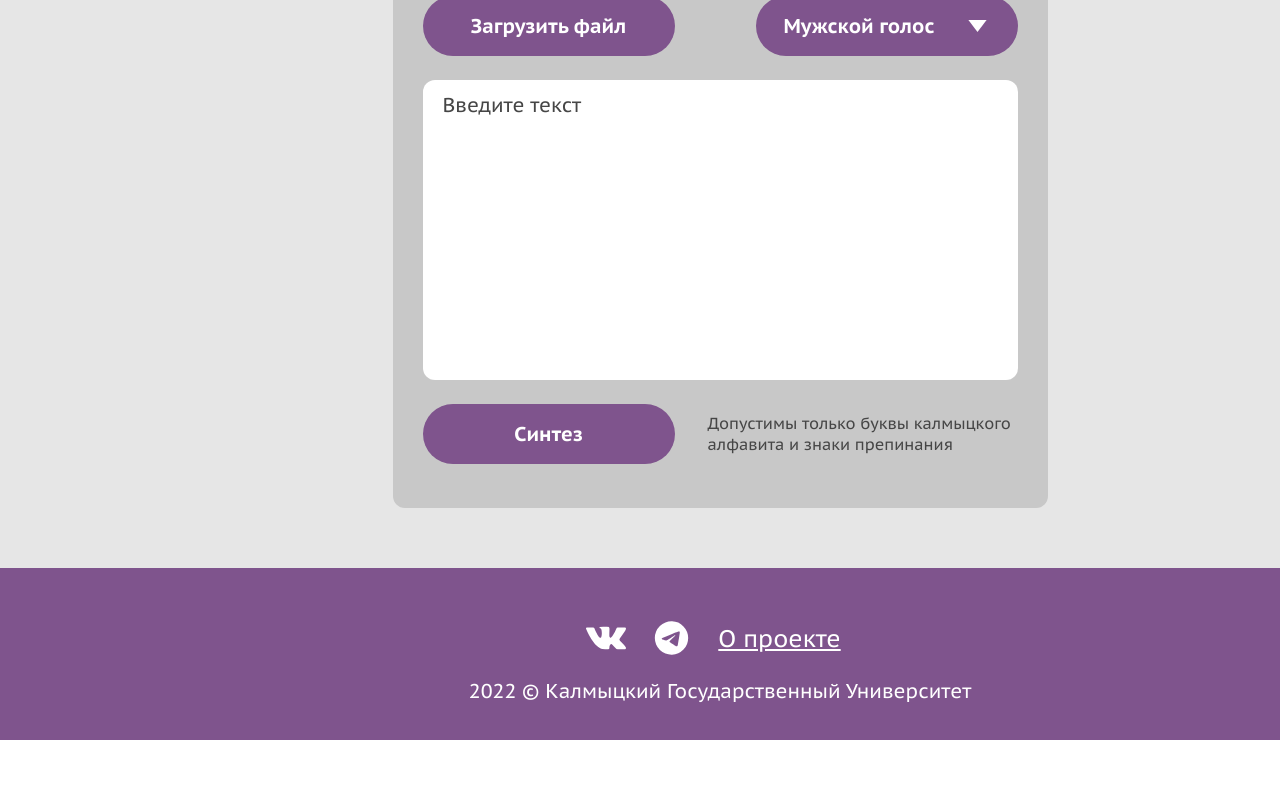
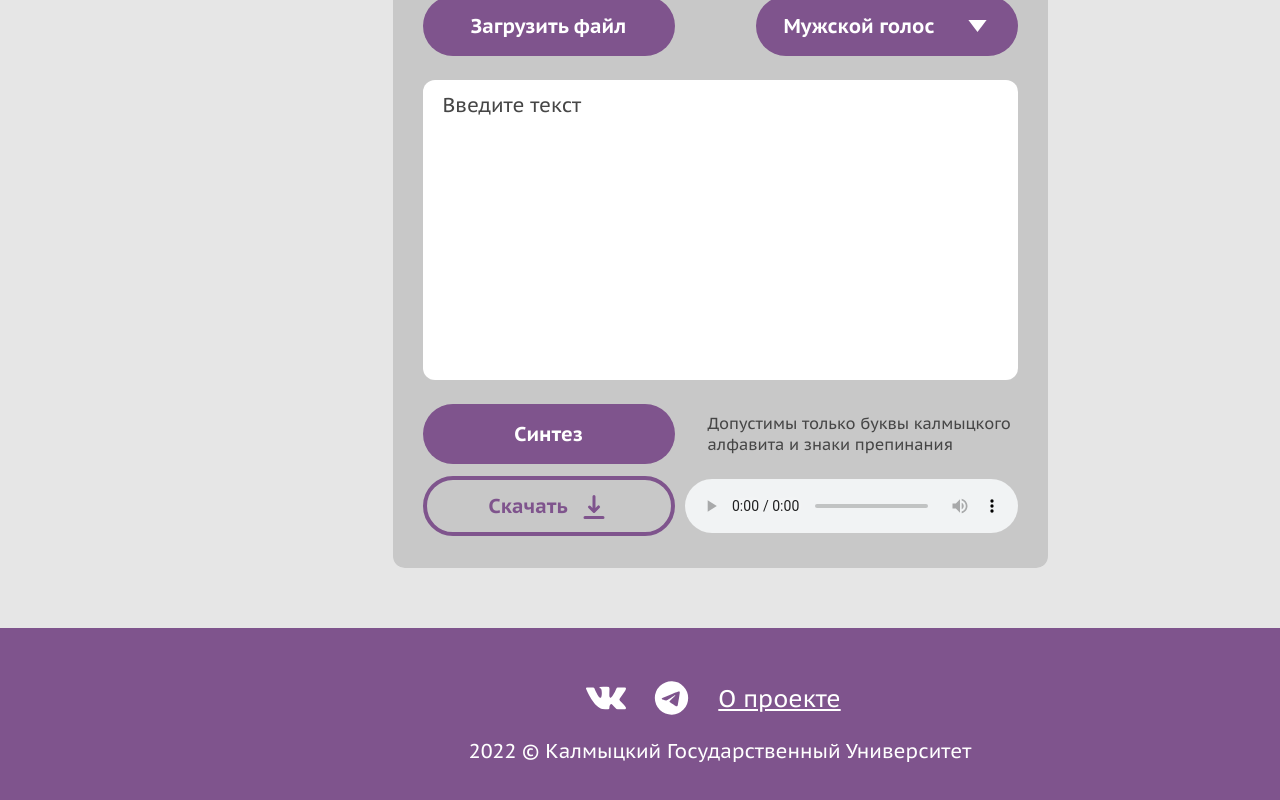
Before and after one commit to Gantelia/kalm-rus-dictionary, a React (Create React App) app in the folder frontend/: page / in a window 1280 px wide. Shown: the part 451-1251 px from the top of the page. Before the commit the page ends 1191 px from the top, so only its background shows below. Built offline with nearby package versions, Linux system fonts and the light colour scheme.

Commit message:
Добавит скачивание файла и плеер

```diff
--- /dev/null
+++ b/frontend/src/components/player/player.scss
@@ -0,0 +1,4 @@
+.player {
+  width: 333px;
+  align-self: center;
+}
--- /dev/null
+++ b/frontend/src/components/player/player.tsx
@@ -0,0 +1,11 @@
+import './player.scss';
+
+type PlayerProps = {
+  audioUrl: string;
+};
+
+function Player({ audioUrl }: PlayerProps) {
+  return <audio className="player" src={audioUrl} controls></audio>;
+}
+
+export default Player;
--- a/frontend/src/components/synthesis/synthesis.scss
+++ b/frontend/src/components/synthesis/synthesis.scss
@@ -23,3 +23,58 @@
     color: #ff0f0f;
   }
 }
+
+.synthesis__wrapper {
+  display: flex;
+}
+
+.synthesis__download {
+  @include button;
+  font-size: 20px;
+  line-height: 26px;
+  border-radius: 30px;
+  text-decoration: none;
+  background-color: transparent;
+  color: $basic-dark-color;
+  border: 4px solid $basic-dark-color;
+  padding: 13px 62px;
+  text-align: left;
+  position: relative;
+  width: 252px;
+  margin: 0;
+  margin-right: auto;
+
+  &:hover {
+    border-color: $button-hover-color;
+    color: $button-hover-color;
+  }
+
+  &:active {
+    border-color: $button-active-color;
+    color: $button-active-color;
+  }
+}
+
+.synthesis__download--disabled {
+  border-color: $button-disabled-color;
+  color: $button-disabled-color;
+  cursor: default;
+  pointer-events: none;
+
+  &:hover {
+    border-color: $button-disabled-color;
+    color: $button-disabled-color;
+  }
+
+  &:active {
+    border-color: $button-disabled-color;
+    color: $button-disabled-color;
+  }
+}
+
+.synthesis__download .icon {
+  fill: currentColor;
+  position: absolute;
+  top: 15px;
+  right: 66px;
+}
--- a/frontend/src/components/synthesis/synthesis.tsx
+++ b/frontend/src/components/synthesis/synthesis.tsx
@@ -1,5 +1,6 @@
 import { useRef, useState } from 'react';
 import LoadFileButton from '../load-file-button/load-file-button';
+import Player from '../player/player';
 import Textarea from '../textarea/textarea';
 import VoiceSelect from '../voice-select/voice-select';
 import './synthesis.scss';
@@ -8,6 +9,7 @@ function Synthesis() {
   const [loadedText, setLoadedText] = useState('');
   const [isLoading, setIsLoading] = useState(false);
   const [isValid, setIsValid] = useState(true);
+  const [voiceFile, setVoiceFile] = useState('/assets/test.wav');
 
   const textRef = useRef<HTMLTextAreaElement>(null);
   return (
@@ -23,6 +25,32 @@ function Synthesis() {
           Допустимы только буквы калмыцкого алфавита и знаки препинания
         </p>
       </div>
+      <div className="synthesis__wrapper">
+        <a
+          className={`synthesis__download ${
+            !voiceFile ? 'synthesis__download--disabled' : ''
+          }`}
+          href={voiceFile}
+          download={voiceFile}
+        >
+          Скачать
+          <svg
+            className="icon"
+            aria-hidden="true"
+            focusable="false"
+            width="22"
+            height="24"
+            xmlns="http://www.w3.org/2000/svg"
+          >
+            <path
+              fillRule="evenodd"
+              clipRule="evenodd"
+              d="M.5 22.5A1.5 1.5 0 012 21h18a1.5 1.5 0 110 3H2a1.5 1.5 0 01-1.5-1.5zm4.94-11.56a1.5 1.5 0 012.12 0l1.94 1.94V1.5a1.5 1.5 0 013 0v11.38l1.94-1.94a1.5 1.5 0 112.12 2.12l-4.5 4.5a1.5 1.5 0 01-2.12 0l-4.5-4.5a1.5 1.5 0 010-2.12z"
+            />
+          </svg>
+        </a>
+        <Player audioUrl={voiceFile} />
+      </div>
     </form>
   );
 }
```
Also changed, not shown: frontend/src/images/download-icon.svg (deleted), 1 other file (tests, documents, lock files or other folders).
